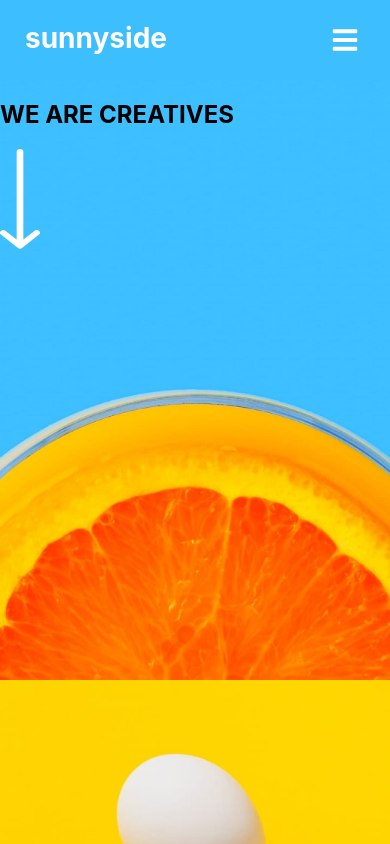
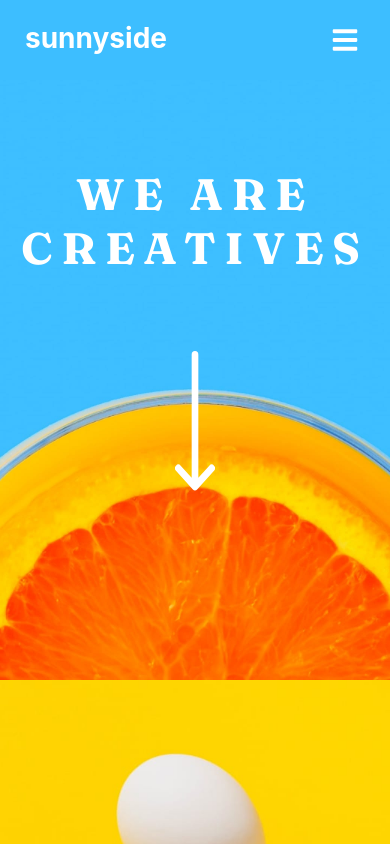
Before and after one commit to joegiuffrida/sunnyside-agency-landing-page, a Next.js app: page / in a window 390 px wide. Shown: the top 844 px of the page. Built offline with nearby package versions, Linux system fonts and the light colour scheme.

Commit message:
added content in hero container including title arrow and orange background for mobile devices

```diff
--- a/components/layout/Footer.module.css
+++ b/components/layout/Footer.module.css
@@ -5,6 +5,7 @@
   flex: 1;
   padding: 25px 25px;
   background-color: hsl(166, 45%, 70%);
+  min-width: 280px;
 }
 
 .footerContainer h2 {
--- a/components/layout/Nav.module.css
+++ b/components/layout/Nav.module.css
@@ -1,7 +1,10 @@
+/* mobile styles 0 - 550px */
+
 .navContainer {
   display: flex;
   background-color: hsl(200, 100%, 62%);
   padding: 25px;
+  min-width: 280px;
 }
 
 .navHeader {
@@ -13,13 +16,13 @@
   color: white;
 }
 
-.navContainer a {
+.navHeader a {
   font-size: 1.75rem;
   font-weight: bold;
   margin-top: -5px;
 }
 
-.mobileButton {
+.navHeader .mobileButton {
   background: transparent;
   border: none;
   color: white;
--- a/pages/index.js
+++ b/pages/index.js
@@ -26,7 +26,7 @@ export default function Home() {
             <h1 className={styles.heroTitle}>WE ARE CREATIVES</h1>
             <img
               src="/icon-arrow-down.svg"
-              height={100}
+              height={140}
               width={40}
               className={styles.heroArrow}
             />
--- a/styles/Home.module.css
+++ b/styles/Home.module.css
@@ -18,6 +18,7 @@ Default: Phones from 0px to 549px
   flex-direction: column;
   flex: 1;
   width: 100%;
+  min-width: 280px;
 }
 
 .heroContainer {
@@ -25,6 +26,26 @@ Default: Phones from 0px to 549px
   background-size: cover;
   background-position: center;
   height: 600px;
+}
+
+.heroContent {
+  display: flex;
+  flex-direction: column;
+  align-items: center;
+  margin-top: 50px;
+  padding: 0 25px;
+  color: white;
+}
+
+.heroTitle {
+  font-size: 2.75rem;
+  font-family: Fraunces, sans-serif;
+  text-align: center;
+  letter-spacing: 0.55rem;
+}
+
+.heroContent img {
+  margin-top: 40px;
 }
 
 .transformImage img {
```
